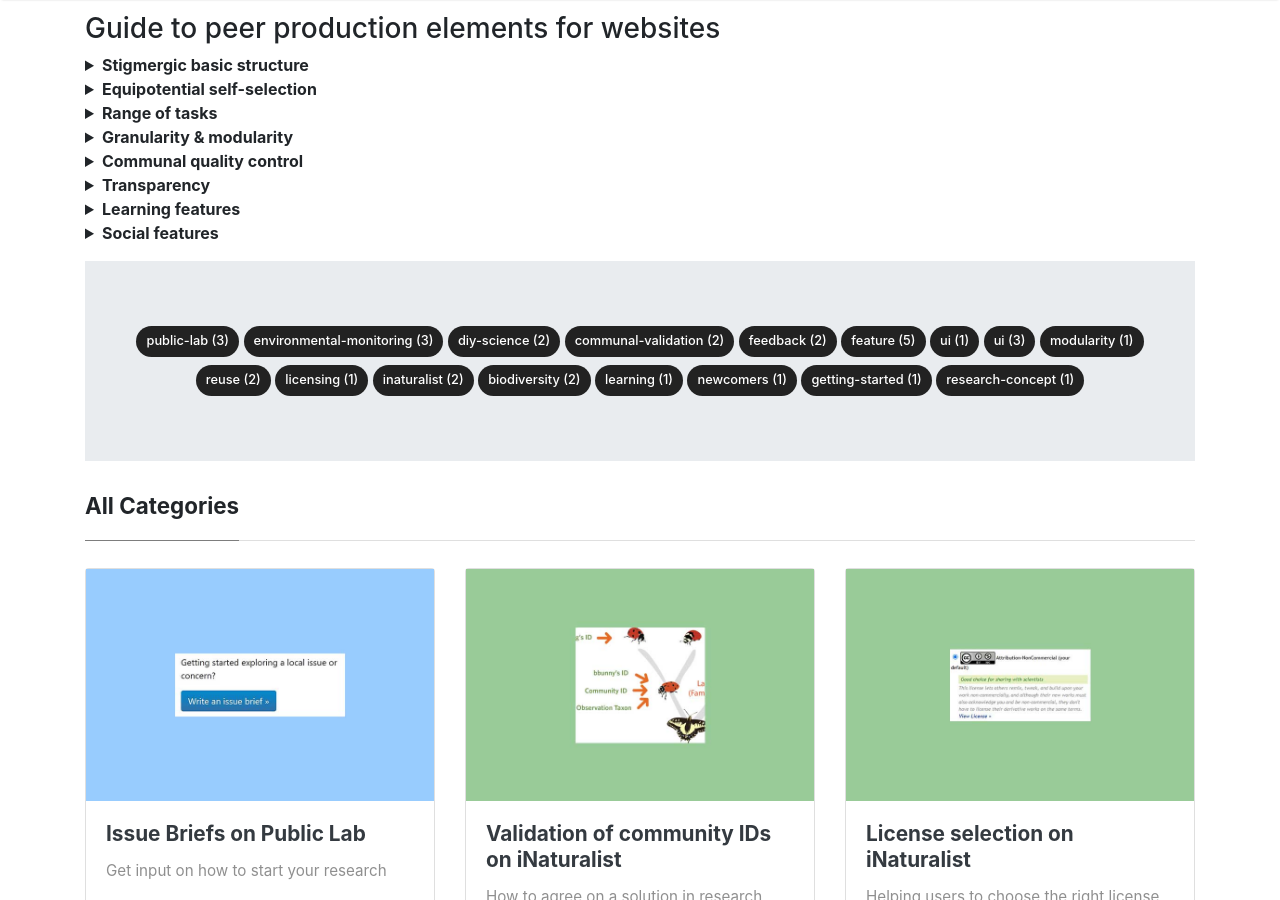
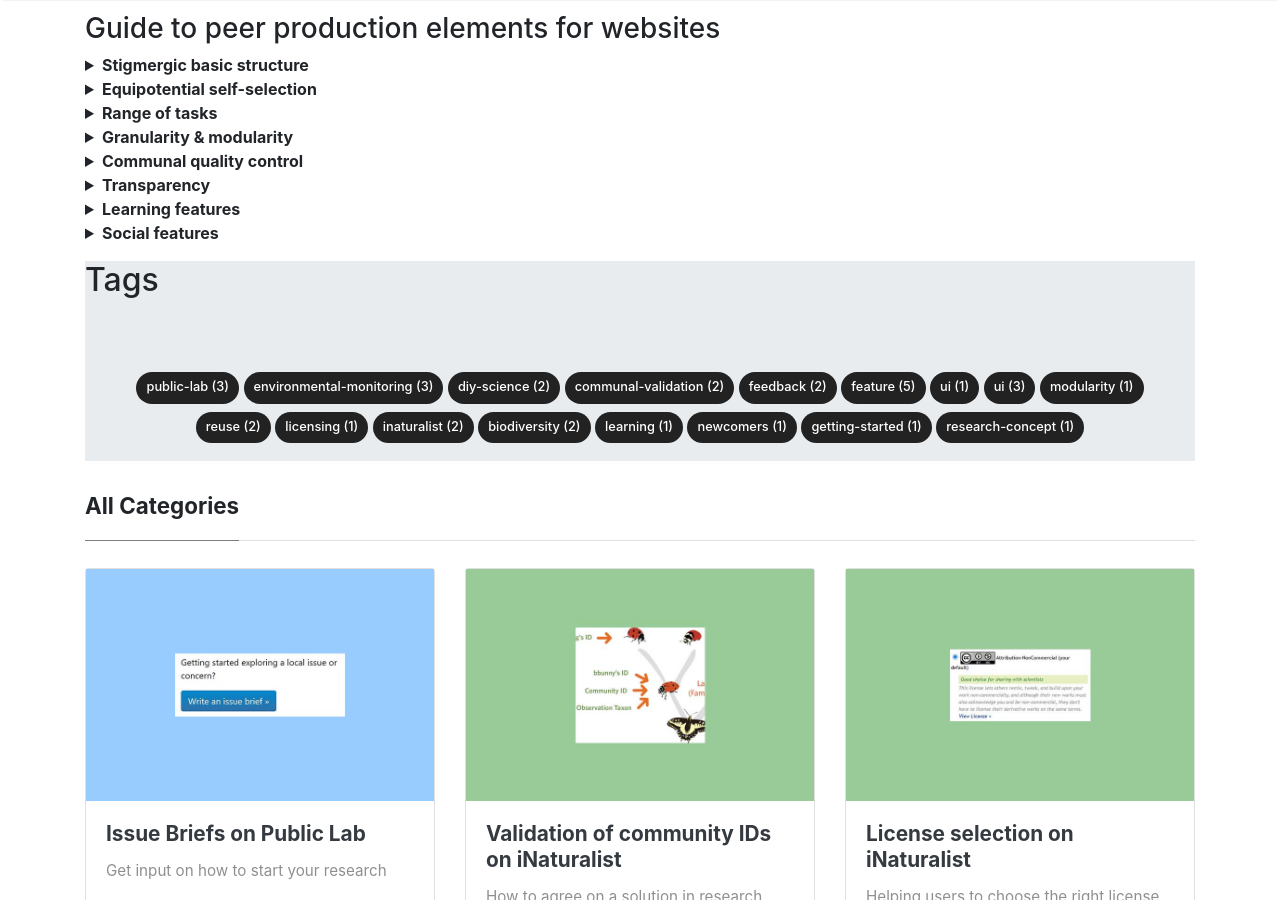
Before and after one commit to PeerProducedResearch/best-practices, a Jekyll site: the page built from index.html, in a window 1280 px wide and 900 px high, scrolled down 365 px. Built offline with Jekyll 4.4.1, drawn with Linux system fonts in a browser that asks for light colours; nearby versions of some CDN libraries; some web fonts are replaced; the list of posts is cut into pages by our own code.

Commit message:
Update default.html

```diff
--- a/_layouts/default.html
+++ b/_layouts/default.html
@@ -118,6 +118,7 @@
 <!-- Categories Jumbotron
 ================================================== -->
 <div class="jumbotron fortags">
+	<h2><span>Tags</span></h2>
 	<div class="d-md-flex h-100">
 		<div class="col-md-12 p-5 align-self-center text-center">
             {% assign categories_list = site.categories %}
```
